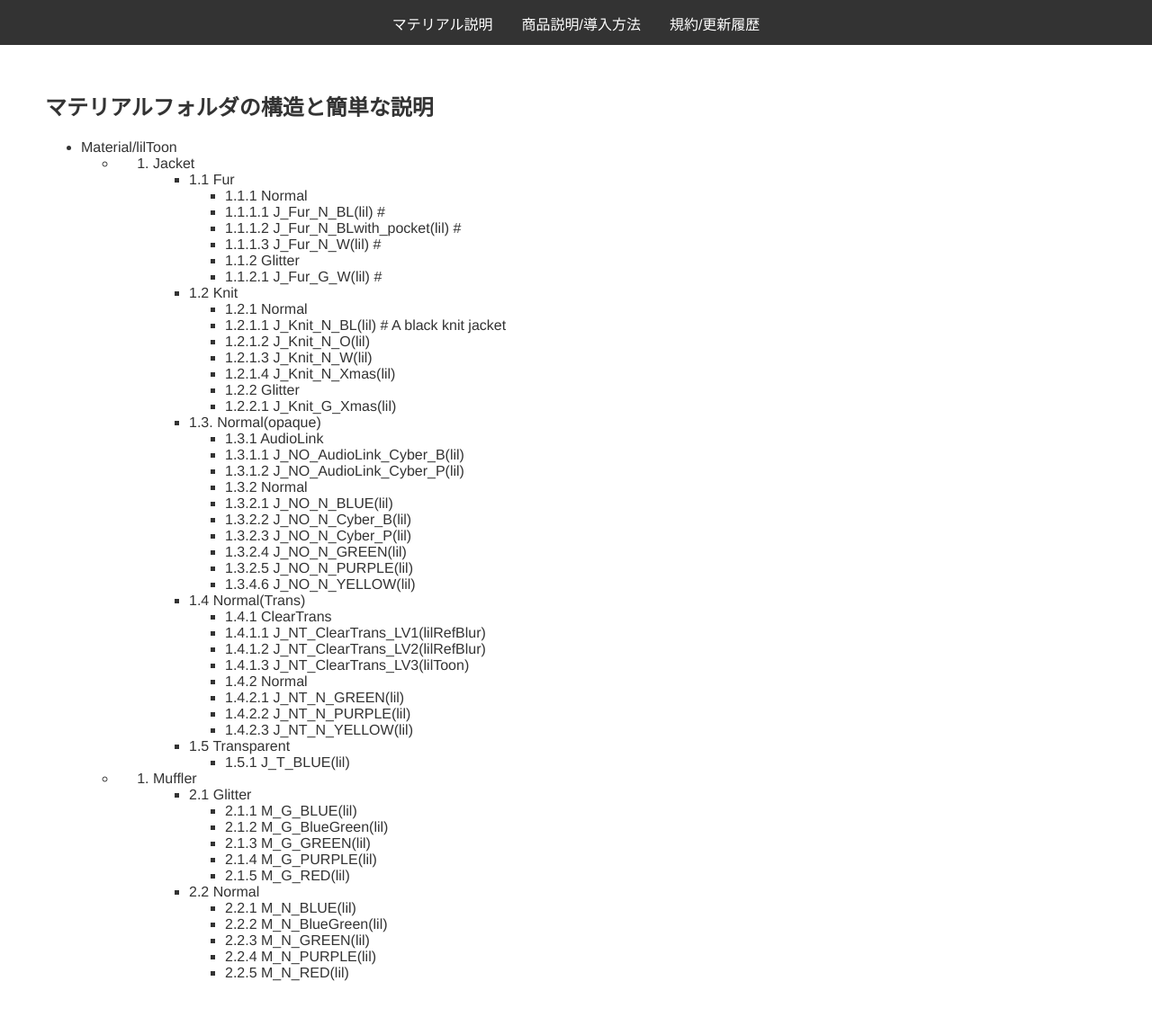
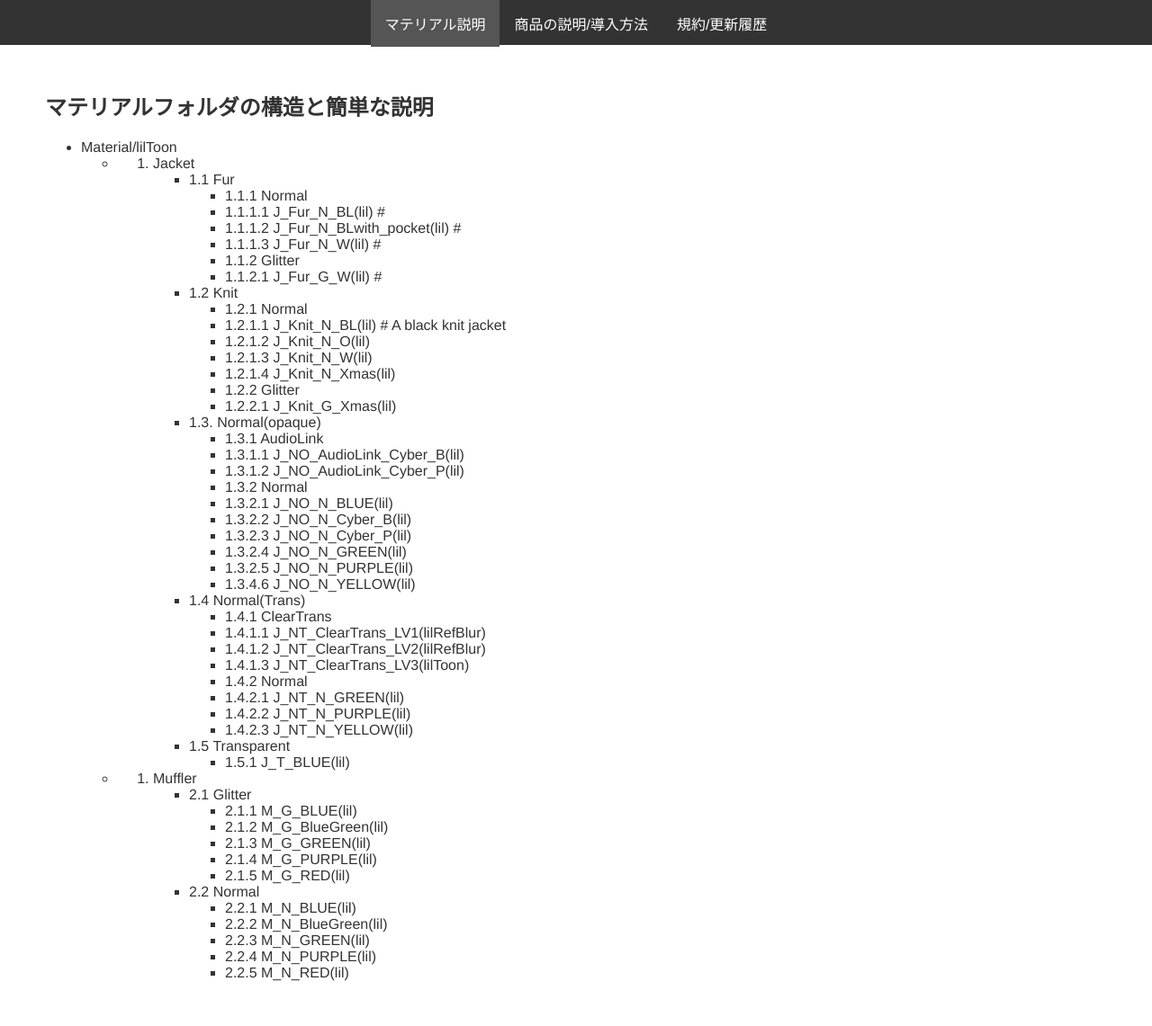
Before and after one commit to KLJP01/CasualAndCoolJacketManual, a Jekyll site: the page built from index.md, in a window 1280 px wide. Shown: the whole page at 90% size. Built offline with Jekyll 4.4.1, drawn with Linux system fonts in a browser that asks for light colours.

Commit message:
:bug: Fix

```diff
--- a/_includes/doc_nav.html
+++ b/_includes/doc_nav.html
@@ -1,5 +1,11 @@
 <ul>
-    <li><a href={{ "/index.html" | relative_url }}>マテリアル説明</a></li>
-    <li><a href={{ "/getting-started.html" | relative_url }}>商品説明/導入方法</a></li>
-    <li><a href={{ "/history.html" | relative_url }}>規約/更新履歴</a></li>
+    <li class="{% if page.url == '/' %}active{% endif %}">
+        <a href="{{ "/index.html" | relative_url }}">マテリアル説明</a>
+    </li>
+    <li class="{% if page.url == '/getting-started.html' %}active{% endif %}">
+        <a href="{{ "/getting-started.html" | relative_url }}">商品の説明/導入方法</a>
+    </li>
+    <li class="{% if page.url == '/history.html' %}active{% endif %}">
+        <a href="{{ "/history.html" | relative_url }}">規約/更新履歴</a>
+    </li>
 </ul>
--- a/_layouts/default.html
+++ b/_layouts/default.html
@@ -9,7 +9,7 @@
     {% include doc_nav.html %}
   </nav>
   <main>
-    <h2>マテリアルフォルダの構造と簡単な説明</h2>
+    <h2>{{ page.title }}</h2>
     <div id="content">
         {{ content }}
     </div>
--- a/index.md
+++ b/index.md
@@ -1,7 +1,8 @@
 ---
 layout: default
-title: サンプル
+title: マテリアルフォルダの構造と簡単な説明
 ---
+
 - Material/lilToon
   - 1. Jacket
     - 1.1 Fur
```
Also changed, not shown: getting-started.md (+4 -9 lines), history.md (+3 -1 lines).
